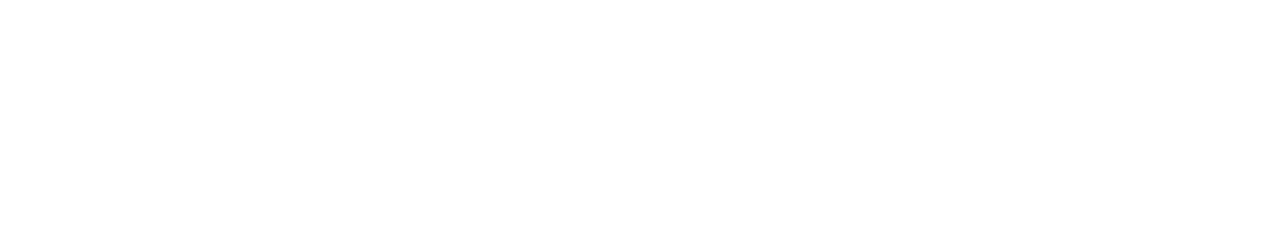
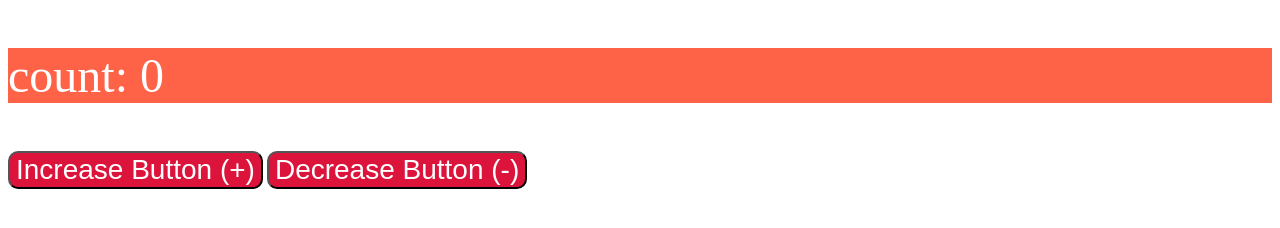
Before and after one commit to abdulmazidakash/conceptual-session-1-tour-with-dom, a plain HTML site: page index.html in a window 1280 px wide. Drawn offline with Linux system fonts and the light colour scheme.

Commit message:
conceptual session video 1 complete

```diff
--- a/index.html
+++ b/index.html
@@ -3,9 +3,35 @@
 <head>
 	<meta charset="UTF-8">
 	<meta name="viewport" content="width=device-width, initial-scale=1.0">
-	<title>Document</title>
+	<title>Simple calculation</title>
 </head>
 <body>
+	<section>
 
+			<div>
+					<p style="background-color: tomato;font-size: 48px; color: white;">count: <span id="count">0</span></p>
+
+				<div>
+					<button onclick="makeIncrease()" class="btn-increase" style="background-color: crimson; font-size: 28px; color: white; border-radius: 10px; margin-bottom: 5px;">Increase Button (+)</button>
+					<button onclick="makeDecrease()" class="btn-decrease" style="background-color: crimson; font-size: 28px; color: white; border-radius: 10px; margin-bottom: 5px;">Decrease Button (-)</button>
+				</div>
+			</div>
+	</section>
+
+
+	<script>
+		function makeIncrease(){
+			let currentCount = Number(count.innerText);
+			// console.log(currentCount);
+			currentCount++;
+			count.innerText = currentCount;
+		}
+		function makeDecrease(){
+			let currentCount = Number(count.innerText);
+			currentCount--;
+			count.innerText = currentCount;
+
+		}
+	</script>
 </body>
 </html>
```
